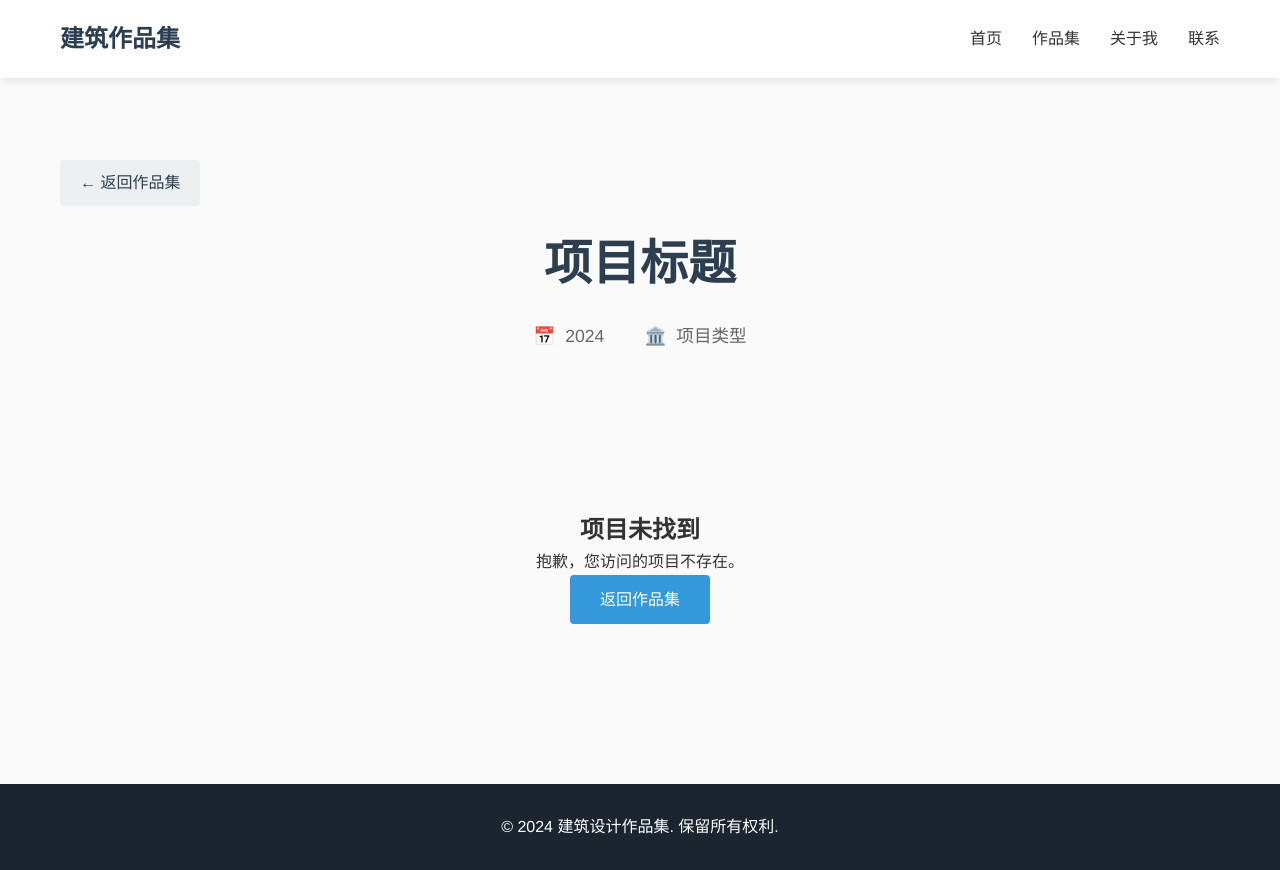
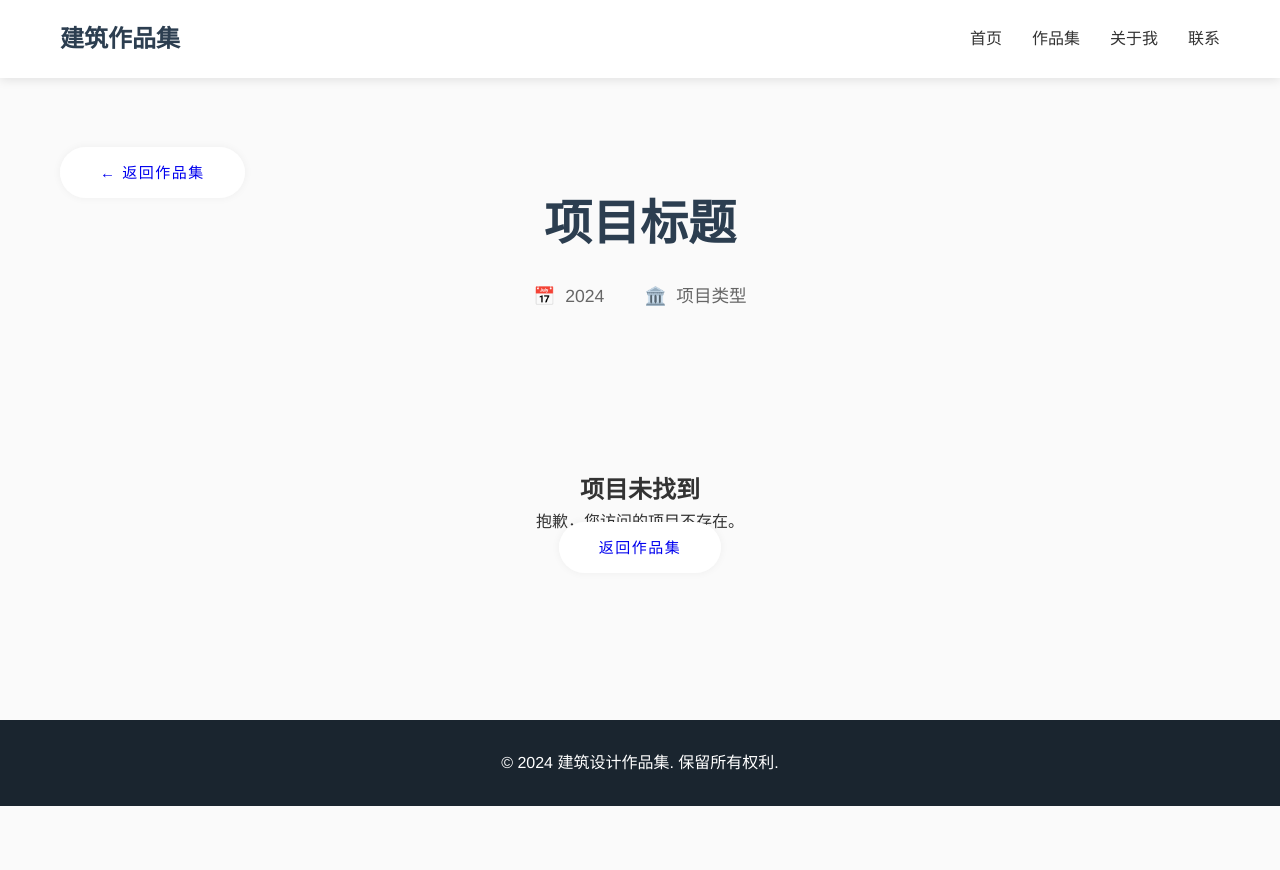
Before and after one commit to Cheng-1018/architectural, a plain HTML site: page pages/project.html in a window 1280 px wide. After the commit the page ends 806 px from the top, so only its background shows below. Drawn offline with Linux system fonts and the light colour scheme.

Commit message:
第一次提交

```diff
--- a/css/style.css
+++ b/css/style.css
@@ -88,24 +88,40 @@ nav ul li a.active {
     max-width: 600px;
 }
 
+/* From Uiverse.io by barisdogansutcu */
 .btn {
-    display: inline-block;
-    padding: 12px 30px;
-    background-color: #3498db;
-    color: white;
-    text-decoration: none;
-    border-radius: 4px;
-    transition: background-color 0.3s;
+  padding: 17px 40px;
+  border-radius: 50px;
+  cursor: pointer;
+  border: 0;
+  background-color: white;
+  box-shadow: rgb(0 0 0 / 5%) 0 0 8px;
+  letter-spacing: 1.5px;
+  text-transform: uppercase;
+  text-decoration: none;
+  font-size: 15px;
+  transition: all 0.5s ease;
 }
 
 .btn:hover {
-    background-color: #2980b9;
+  letter-spacing: 3px;
+  background-color: hsl(261deg 80% 48%);
+  color: hsl(0, 0%, 100%);
+  box-shadow: rgb(93 24 220) 0px 7px 29px 0px;
 }
 
+
+
 /* 作品集部分 */
-.section {
+#portfolio.section {
     padding: 80px 0;
+    /* 星空渐变背景：深蓝到紫色，带星点效果 */
+    background: linear-gradient(135deg, #0f2027 0%, #2c5364 50%, #3a1c71 100%);
+    position: relative;
+    overflow: hidden;
 }
+
+
 
 .section-title {
     text-align: center;
@@ -170,6 +186,57 @@ nav ul li a.active {
 }
 
 /* 关于我部分 */
+/* 只针对关于我和联系方式部分设置背景 */
+#about {
+    width: 100%;
+    min-height: 100vh;
+    background-image: url('../images/projects/mountain.avif');
+    background-repeat: no-repeat;
+    background-attachment: fixed;
+    background-size: cover;
+    background-position: top;
+    overflow: hidden;
+    display: flex;
+    align-items: center;
+    justify-content: center;
+}
+
+#about .container {
+    max-width: 1200px;
+    margin: 0 auto;
+    padding: 0 20px;
+    position: relative; /* 关键：让 ::after 绝对定位于本容器 */
+    z-index: 1;
+}
+
+
+
+#about .container p {
+    position: relative;
+    color: #f3f1f1;
+    z-index: 10;
+    font-size: 1.5vmax;
+    line-height: 1.5;
+}
+
+/* 模糊背景遮罩效果 */
+#about .container::after {
+    position: absolute;
+    content: "";
+    background-image: url('../images/projects/mountain.avif');
+    background-repeat: no-repeat;
+    background-attachment: fixed;
+    background-size: cover;
+    background-position: top;
+    top: 0;
+    left: 0;
+    right: 0;
+    bottom: 0;
+    filter: blur(10px);
+    z-index: 0;
+    opacity: 0.7;
+    border-radius: 5px;
+}
 .about-content {
     display: grid;
     grid-template-columns: 1fr 1fr;
@@ -180,8 +247,9 @@ nav ul li a.active {
 .about-text h3 {
     font-size: 1.8rem;
     margin-bottom: 20px;
-    color: #2c3e50;
+    color: #ffffff;
 }
+
 
 .skills {
     margin-top: 20px;
@@ -297,19 +365,26 @@ footer {
     gap: 10px;
 }
 
+
 .back-btn {
-    display: inline-block;
-    padding: 10px 20px;
-    background-color: #ecf0f1;
-    color: #2c3e50;
-    text-decoration: none;
-    border-radius: 4px;
-    transition: background-color 0.3s;
-    margin-bottom: 20px;
+  padding: 17px 40px;
+  border-radius: 50px;
+  cursor: pointer;
+  border: 0;
+  background-color: white;
+  box-shadow: rgb(0 0 0 / 5%) 0 0 8px;
+  letter-spacing: 1.5px;
+  text-transform: uppercase;
+  text-decoration: none;
+  font-size: 15px;
+  transition: all 0.5s ease;
 }
 
 .back-btn:hover {
-    background-color: #bdc3c7;
+  letter-spacing: 3px;
+  background-color: hsl(261deg 80% 48%);
+  color: hsl(0, 0%, 100%);
+  box-shadow: rgb(93 24 220) 0px 7px 29px 0px;
 }
 
 .project-content {
--- a/js/projects-data.js
+++ b/js/projects-data.js
@@ -44,20 +44,42 @@ const projectsData = {
             'images/projects/cultural-center-3.jpg'
         ]
     },
-    'green-office': {
-        id: 'green-office',
-        title: '绿色办公大楼',
-        category: '商业建筑',
-        year: '2024',
-        description: '可持续设计理念的办公建筑，采用太阳能板与雨水回收系统。',
-        fullDescription: '这座办公大楼是可持续建筑设计的典范。建筑采用先进的绿色建筑技术，包括太阳能发电系统、雨水收集利用、自然通风系统等。设计注重员工的工作环境质量，创造健康、高效的办公空间。',
+    // 'green-office': {
+    //     id: 'green-office',
+    //     title: '绿色办公大楼',
+    //     category: '商业建筑',
+    //     year: '2024',
+    //     description: '可持续设计理念的办公建筑，采用太阳能板与雨水回收系统。',
+    //     fullDescription: '这座办公大楼是可持续建筑设计的典范。建筑采用先进的绿色建筑技术，包括太阳能发电系统、雨水收集利用、自然通风系统等。设计注重员工的工作环境质量，创造健康、高效的办公空间。',
+    //     features: [
+    //         '屋顶太阳能发电系统',
+    //         '雨水收集与循环利用',
+    //         '垂直绿化与空中花园',
+    //         '自然通风与采光设计',
+    //         '智能楼宇管理系统',
+    //         'LEED金级认证目标'
+    //     ],
+    //     image: 'images/projects/green-office.jpg',
+    //     gallery: [
+    //         'images/projects/green-office-1.jpg',
+    //         'images/projects/green-office-2.jpg',
+    //         'images/projects/green-office-3.jpg'
+    //     ]
+    // },
+    "cultur-center": {
+        id: "cultur-center",
+        title: "城市文化建筑群落",
+        category: "公共建筑",
+        year: "2024",
+        description: "以简洁几何与通透空间，打造现代感文化建筑，成为区域文化交流新载体。",
+        fullDescription: "此文化建筑群落以简约现代设计语言塑造独特文化场域。建筑运用大块面几何形态，搭配通透玻璃元素，营造开放且富有艺术氛围的空间，可承载艺术展览、文化研讨等多元活动，助力社区文化交流与艺术传播。",
         features: [
-            '屋顶太阳能发电系统',
-            '雨水收集与循环利用',
-            '垂直绿化与空中花园',
-            '自然通风与采光设计',
-            '智能楼宇管理系统',
-            'LEED金级认证目标'
+            "几何块面造型，强化建筑标识性",
+            "通透玻璃界面，促进内外空间互动",
+            "灵活可变文化活动空间",
+            "简约外立面，凸显现代艺术风格",
+            "适配多元文化活动功能布局",
+            "与周边环境协调的景观设计"
                     ],
         image: 'images/projects/green-office.jpg',
             gallery: [
@@ -65,73 +87,73 @@ const projectsData = {
                 'images/projects/green-office-2.jpg',
                 'images/projects/green-office-3.jpg'
                 ]
-    },
-    'community-library': {
-        id: 'community-library',
-        title: '社区图书馆',
-        category: '教育建筑',
-        year: '2023',
-        description: '为当地社区设计的开放式图书馆，强调阅读氛围与社交空间的结合。',
-        fullDescription: '社区图书馆设计旨在创造一个温馨的知识共享空间。建筑采用开放式布局，既有安静的阅读区域，也有活跃的互动空间。大面积的玻璃幕墙让自然光充分照射室内，营造舒适的阅读环境。',
-        features: [
-            '开放式阅读区与独立学习空间',
-            '儿童活动区与亲子阅读空间',
-            '多媒体学习中心',
-            '室外阅读庭院',
-            '无障碍设施完善',
-            '智能图书管理系统'
-        ],
-        image: 'images/projects/community-library.jpg',
-        gallery: [
-            'images/projects/community-library-1.jpg',
-            'images/projects/community-library-2.jpg',
-            'images/projects/community-library-3.jpg'
-        ]
-    },
-    'eco-resort': {
-        id: 'eco-resort',
-        title: '生态度假村',
-        category: '旅游建筑',
-        year: '2024',
-        description: '与自然环境和谐共存的度假村设计，采用当地材料与传统工艺。',
-        fullDescription: '生态度假村项目位于风景优美的山林之中，设计充分尊重自然环境。建筑采用当地传统材料和工艺，最小化对环境的影响。每个客房都拥有开阔的景观视野，让客人充分享受大自然的美景。',
-        features: [
-            '使用当地天然材料建造',
-            '最小化环境影响的建造方式',
-            '每间客房都有私人景观阳台',
-            '太阳能热水与发电系统',
-            '有机餐厅与农场体验',
-            '生态步道与自然教育中心'
-        ],
-        image: 'images/projects/eco-resort.jpg',
-        gallery: [
-            'images/projects/eco-resort-1.jpg',
-            'images/projects/eco-resort-2.jpg',
-            'images/projects/eco-resort-3.jpg'
-        ]
-    },
-    'art-gallery': {
-        id: 'art-gallery',
-        title: '艺术展览馆',
-        category: '文化建筑',
-        year: '2023',
-        description: '现代艺术展览空间，注重光影效果与参观流线设计。',
-        fullDescription: '艺术展览馆设计以"光与空间"为主题，创造出富有张力的展览环境。建筑采用创新的采光设计，自然光通过精心设计的天窗和侧窗照射入内，为艺术品创造理想的展示环境。流线设计引导参观者经历丰富的空间体验。',
-        features: [
-            '创新的自然采光系统',
-            '灵活可变的展览空间',
-            '专业的艺术品保护设施',
-            '多层次的参观流线设计',
-            '艺术工作坊与教育空间',
-            '户外雕塑展示区'
-        ],
-        image: 'images/projects/art-gallery.jpg',
-        gallery: [
-            'images/projects/art-gallery-1.jpg',
-            'images/projects/art-gallery-2.jpg',
-            'images/projects/art-gallery-3.jpg'
-        ]
     }
+    // 'community-library': {
+    //     id: 'community-library',
+    //     title: '社区图书馆',
+    //     category: '教育建筑',
+    //     year: '2023',
+    //     description: '为当地社区设计的开放式图书馆，强调阅读氛围与社交空间的结合。',
+    //     fullDescription: '社区图书馆设计旨在创造一个温馨的知识共享空间。建筑采用开放式布局，既有安静的阅读区域，也有活跃的互动空间。大面积的玻璃幕墙让自然光充分照射室内，营造舒适的阅读环境。',
+    //     features: [
+    //         '开放式阅读区与独立学习空间',
+    //         '儿童活动区与亲子阅读空间',
+    //         '多媒体学习中心',
+    //         '室外阅读庭院',
+    //         '无障碍设施完善',
+    //         '智能图书管理系统'
+    //     ],
+    //     image: 'images/projects/community-library.jpg',
+    //     gallery: [
+    //         'images/projects/community-library-1.jpg',
+    //         'images/projects/community-library-2.jpg',
+    //         'images/projects/community-library-3.jpg'
+    //     ]
+    // },
+    // 'eco-resort': {
+    //     id: 'eco-resort',
+    //     title: '生态度假村',
+    //     category: '旅游建筑',
+    //     year: '2024',
+    //     description: '与自然环境和谐共存的度假村设计，采用当地材料与传统工艺。',
+    //     fullDescription: '生态度假村项目位于风景优美的山林之中，设计充分尊重自然环境。建筑采用当地传统材料和工艺，最小化对环境的影响。每个客房都拥有开阔的景观视野，让客人充分享受大自然的美景。',
+    //     features: [
+    //         '使用当地天然材料建造',
+    //         '最小化环境影响的建造方式',
+    //         '每间客房都有私人景观阳台',
+    //         '太阳能热水与发电系统',
+    //         '有机餐厅与农场体验',
+    //         '生态步道与自然教育中心'
+    //     ],
+    //     image: 'images/projects/eco-resort.jpg',
+    //     gallery: [
+    //         'images/projects/eco-resort-1.jpg',
+    //         'images/projects/eco-resort-2.jpg',
+    //         'images/projects/eco-resort-3.jpg'
+    //     ]
+    // },
+    // 'art-gallery': {
+    //     id: 'art-gallery',
+    //     title: '艺术展览馆',
+    //     category: '文化建筑',
+    //     year: '2023',
+    //     description: '现代艺术展览空间，注重光影效果与参观流线设计。',
+    //     fullDescription: '艺术展览馆设计以"光与空间"为主题，创造出富有张力的展览环境。建筑采用创新的采光设计，自然光通过精心设计的天窗和侧窗照射入内，为艺术品创造理想的展示环境。流线设计引导参观者经历丰富的空间体验。',
+    //     features: [
+    //         '创新的自然采光系统',
+    //         '灵活可变的展览空间',
+    //         '专业的艺术品保护设施',
+    //         '多层次的参观流线设计',
+    //         '艺术工作坊与教育空间',
+    //         '户外雕塑展示区'
+    //     ],
+    //     image: 'images/projects/art-gallery.jpg',
+    //     gallery: [
+    //         'images/projects/art-gallery-1.jpg',
+    //         'images/projects/art-gallery-2.jpg',
+    //         'images/projects/art-gallery-3.jpg'
+    //     ]
+    // }
 };
 
 // 导出供其他文件使用
```
Also changed, not shown: js/main.js (+15 -1 lines), js/project-detail.js (+22 -10 lines), images/projects/cultural-center-1.jpg (added), images/projects/cultural-center-2.jpg (added), images/projects/cultural-center-3.jpg (added), images/projects/cultural-center.jpg (added), images/projects/green-office-1.jpg (added), images/projects/green-office-2.jpg (added), images/projects/green-office-3.jpg (added), images/projects/green-office.jpg (added), images/projects/modern-residence-1.jpg (added), images/projects/modern-residence-2.jpg (added), images/projects/modern-residence-3.jpg (added), images/projects/modern-residence.jpg (added), 1 more files, 1 other file. Lines whose indentation alone changed are shown as unchanged.
